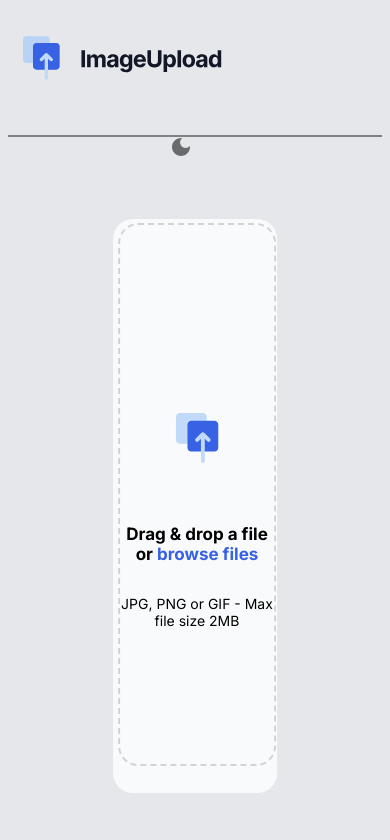
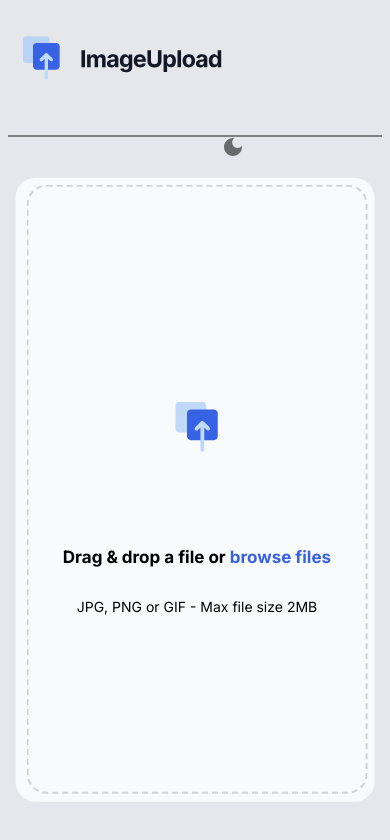
Before and after one commit to RichardJeanBaptiste/Image-Uploader, a Next.js app: page / in a window 390 px wide. Shown: the top 840 px of the page. Built offline with nearby package versions, Linux system fonts and the light colour scheme.

Commit message:
added responsive styling

```diff
--- a/app/page.module.css
+++ b/app/page.module.css
@@ -114,3 +114,153 @@
   transform: translate(-50%, -50%);
   width: 70%;
 }
+
+@media only screen and (max-width: 1440px) {
+
+
+  .uploader_root{
+    width: 49vw;
+    height: 66vh;
+    background-color: #F9FAFB;
+    border-radius: 20px;
+    position: absolute;
+    top: 60%;
+    left: 50%;
+    transform: translate(-50%, -50%);
+  }
+
+  .uploader_root_dark {
+    width: 49vw;
+    height: 66vh;
+    background-color: #4D5562;
+    border-radius: 20px;
+    position: absolute;
+    top: 60%;
+    left: 50%;
+    transform: translate(-50%, -50%);
+  }
+}
+
+@media only screen and (max-width:  1024px){
+  .light_mode_icon{
+    position: absolute;
+    top: 50%;
+    transform: translateY(-50%);
+    right: 50px;
+    background-color: #FFFFFF;
+    width: 4.5%;
+    border-radius: 8px;
+  }
+
+  .dark_mode_icon{
+    position: absolute;
+    top: 50%;
+    transform: translateY(-50%);
+    right: 50px;
+    background-color: #FFFFFF;
+    width: 4.5%;
+    border-radius: 8px;
+  }
+}
+
+
+@media only screen and (max-width: 768px) {
+  .uploader_root{
+    width: 80vw;
+    height: 60vh;
+    background-color: #F9FAFB;
+    border-radius: 20px;
+    position: absolute;
+    top: 56%;
+    left: 50%;
+    transform: translate(-50%, -50%);
+  }
+
+  .uploader_root_dark {
+    width: 66vw;
+    height: 66vh;
+    background-color: #4D5562;
+    border-radius: 20px;
+    position: absolute;
+    top: 56%;
+    left: 50%;
+    transform: translate(-50%, -50%);
+  }
+
+  .light_mode_icon{
+    position: absolute;
+    top: 50%;
+    transform: translateY(-50%);
+    right: 50px;
+    background-color: #FFFFFF;
+    width: 6%;
+    border-radius: 8px;
+  }
+
+  .dark_mode_icon{
+    position: absolute;
+    top: 50%;
+    transform: translateY(-50%);
+    right: 50px;
+    background-color: #FFFFFF;
+    width: 6%;
+    border-radius: 8px;
+  }
+}
+
+@media only screen and (max-width: 425px) {
+  .uploader_root{
+    width: 92vw;
+    height: 74vh;
+    background-color: #F9FAFB;
+    border-radius: 20px;
+    position: absolute;
+    top: 58%;
+    left: 50%;
+    transform: translate(-50%, -50%);
+  }
+
+  .uploader_root_dark {
+    width: 92vw;
+    height: 74vh;
+    background-color: #4D5562;
+    border-radius: 20px;
+    position: absolute;
+    top: 58%;
+    left: 50%;
+    transform: translate(-50%, -50%);
+  }
+
+  .inner_root{
+    width: 94%;
+    height: 97%;
+    border-style: dashed;
+    border-color: lightgrey;
+    border-radius: 20px;
+    border-width: 2px;
+    margin-left: 3%;
+    margin-top: 2%;
+    position: relative;
+  }
+
+  .light_mode_icon{
+    position: absolute;
+    top: 50%;
+    transform: translateY(-50%);
+    right: 12px;
+    background-color: #FFFFFF;
+    width: 12%;
+    border-radius: 8px;
+  }
+
+  .dark_mode_icon{
+    position: absolute;
+    top: 50%;
+    transform: translateY(-50%);
+    right: 12px;
+    background-color: #FFFFFF;
+    width: 12%;
+    border-radius: 8px;
+  }
+
+}
```
Also changed, not shown: app/Share/[id]/page.tsx (+26 -6 lines), app/Share/page.module.css (+90 -5 lines).
